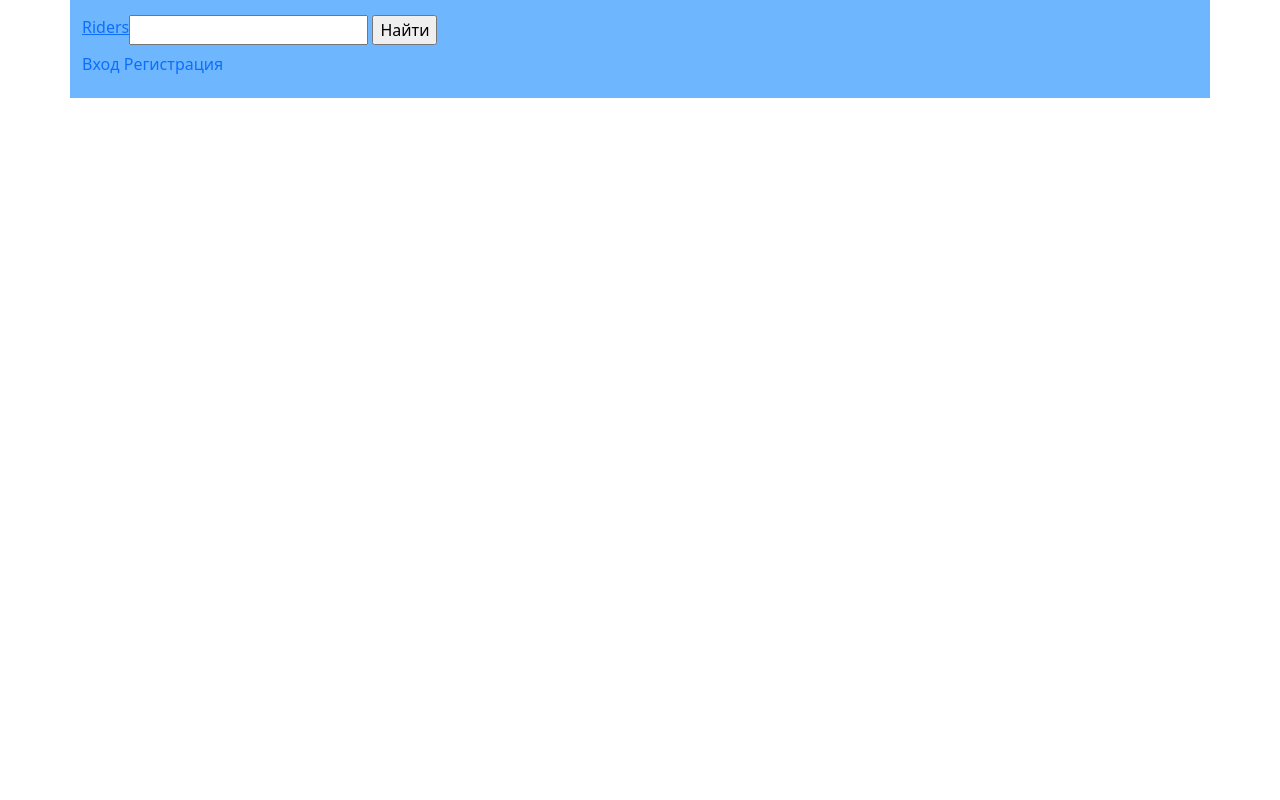
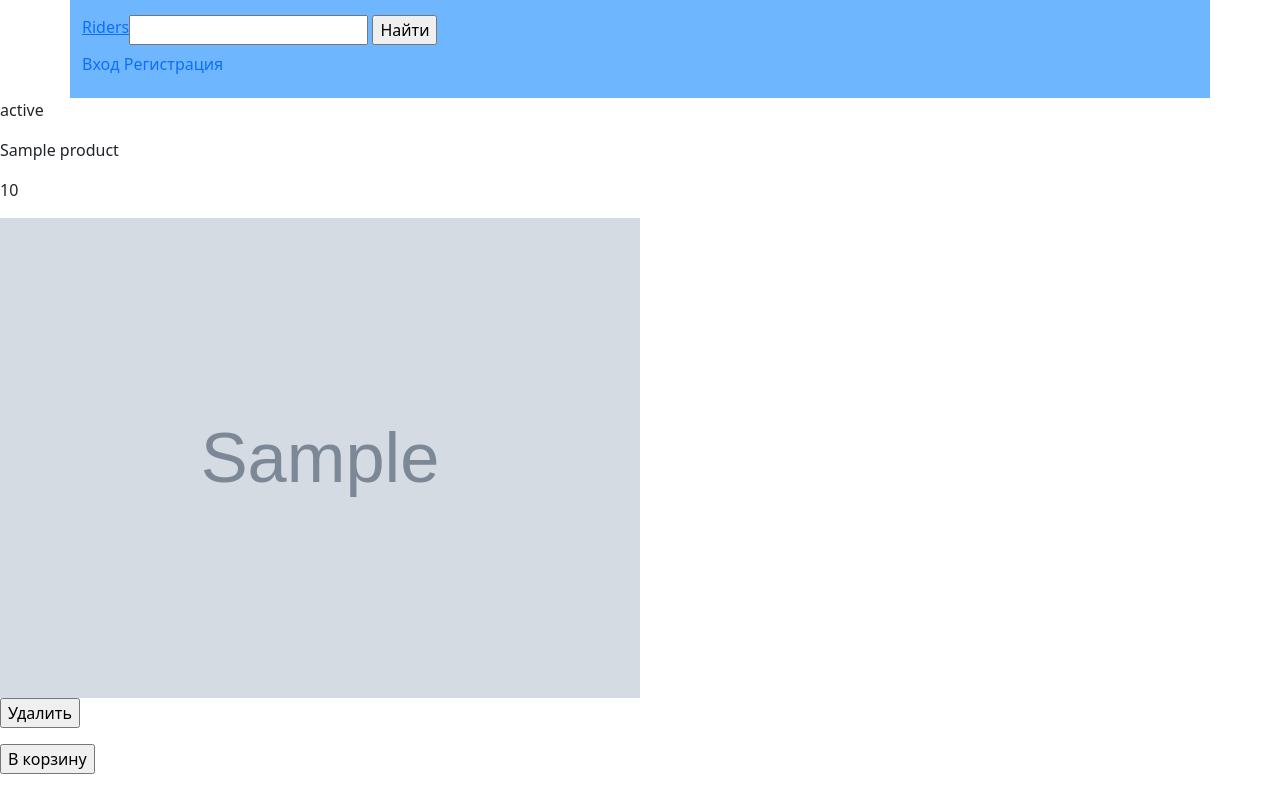
Before and after one commit to ivannnnnik/Online_Market_Riders_Flask, a Flask app: template app/templates/favourite.html in a window 1280 px wide. Run offline with Flask 3, Linux system fonts and the light colour scheme; the template is opened without the code that fills it: most values are stand-ins (such as "Sample title", 1, 10 or a date in 2020); grey boxes marked "Sample" are stand-in pictures.

Commit message:
create add in cart, del in cart func

```diff
--- a/app/templates/favourite.html
+++ b/app/templates/favourite.html
@@ -1 +1,60 @@
+
 {% extends 'layouts/base.html' %}
+{%  block content %}
+    {% if status %}
+        <p>{{ status }}</p>
+    {% endif %}
+    {% if products %}
+        {% for product in products %}
+           <div class="product-view-class" id="product-view-class-{{ product.id }}">
+                <div class="product-view"
+                     onclick="location.href = '{{ url_for("get_product", product_id=product.id) }}'">
+                    <p>{{ product.name }}</p>
+                    <p>{{ product.price }}</p>
+                    <img class="product-photo" src="{{ product.photo }}" width="50%"
+                         height="auto">
+                </div>
+           <p><input id="btn-del-cart" onclick="DelInFav({{ product.id }})" type="button" value="Удалить"></p>
+           <p><input id="btn-add-cart" onclick="AddInCart({{ product.id }})" type="button" value="В корзину"></p>
+            </div>
+        {% endfor %}
+    {% endif %}
+    <script>
+    function AddInCart(product_id) {
+            let data = {}
+            data.product_id = product_id
+            console.log(data.product_id);
+            $.ajax({
+                url: '{{ url_for('add_in_cart_product') }}', // добавляем url, откуда будем брать данные
+                method: 'get', // указываем метод
+                dataType: 'html', // тип данных
+                data: data, // данные запроса (в данном случае, там находятся GET-параметры)
+                // функция, которая вызывается при успешном получении данных
+                success: function (data) {
+                    data = JSON.parse(data)
+                    if(data['response']){
+                        alert('Товар добавлен в корзину !')
+                    }else{
+                        alert('Товар ужа находится в корзине !')
+                    }
+                }
+            })
+        }
+        function DelInFav(product_id) {
+            let data = {}
+            data.product_id = product_id
+            console.log(data.product_id);
+            $.ajax({
+                url: '{{ url_for('del_product_in_favourite') }}', // добавляем url, откуда будем брать данные
+                method: 'get', // указываем метод
+                dataType: 'html', // тип данных
+                data: data, // данные запроса (в данном случае, там находятся GET-параметры)
+                // функция, которая вызывается при успешном получении данных
+                success: function (data) {
+                    data = JSON.parse(data)
+                    $(data['id']).html('')
+                }
+            })
+        }
+    </script>
+{% endblock %}
```
